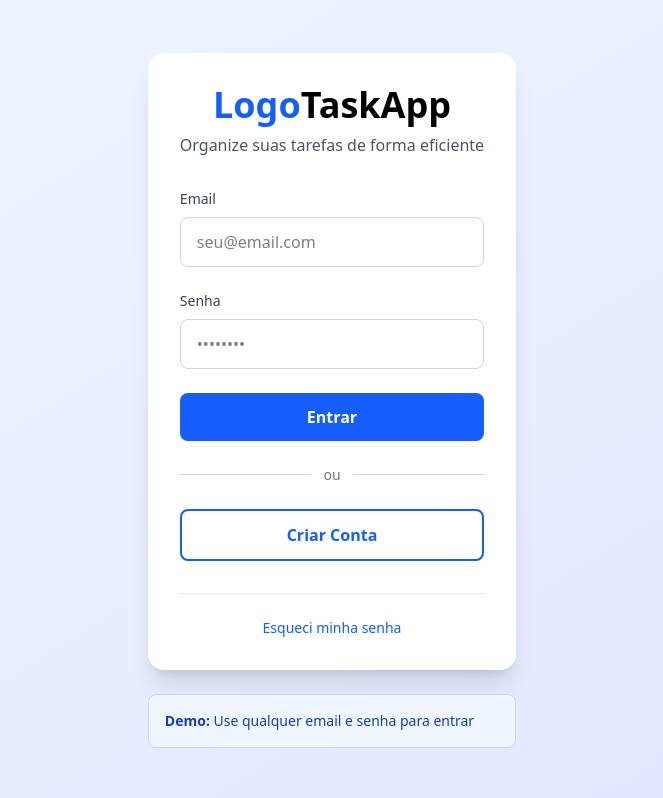
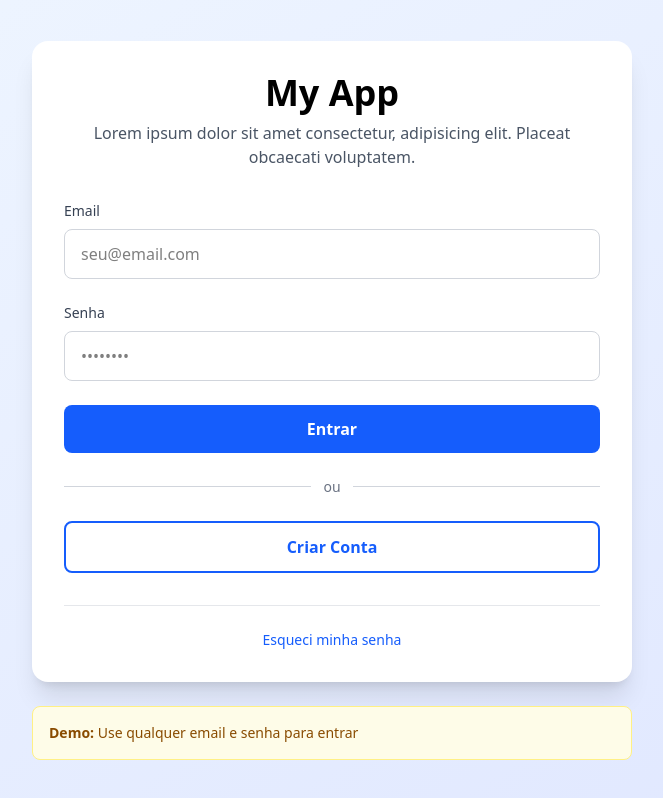
Before and after one commit to ruanvalente/angular-clean-arch, an Angular app: page /login in a window 1280 px wide. Shown: the whole page, without its empty margins (308-971 px from the left). Built offline with nearby package versions, Linux system fonts and the light colour scheme.

Commit message:
feat: update login page layout and content for improved user experience

```diff
--- a/src/app/presentation/pages/login-page/login-page.component.html
+++ b/src/app/presentation/pages/login-page/login-page.component.html
@@ -1,8 +1,8 @@
-<div class="w-full max-w-md">
+<div class="w-full md:w-150">
   <div class="bg-white rounded-2xl shadow-xl p-8">
     <div class="text-center mb-8">
-      <h1 class="text-4xl font-bold mb-2"><span class="text-blue-600">Logo</span>TaskApp</h1>
-      <p class="text-gray-600">Organize suas tarefas de forma eficiente</p>
+      <h1 class="text-4xl font-bold mb-2"><span class="text-blue-600"></span>My App</h1>
+      <p class="text-gray-600">Lorem ipsum dolor sit amet consectetur, adipisicing elit. Placeat obcaecati voluptatem.</p>
     </div>
 
     <form (ngSubmit)="handleLogin()" class="space-y-6">
@@ -80,8 +80,8 @@
     </div>
   </div>
 
-  <div class="mt-6 p-4 bg-blue-50 rounded-lg border border-blue-200">
-    <p class="text-sm text-blue-800">
+  <div class="mt-6 p-4 bg-yellow-50 rounded-lg border border-yellow-200">
+    <p class="text-sm text-yellow-800">
       <strong>Demo:</strong> Use qualquer email e senha para entrar
     </p>
   </div>
--- a/src/app/presentation/pages/login-page/login-page.component.ts
+++ b/src/app/presentation/pages/login-page/login-page.component.ts
@@ -27,16 +27,13 @@ export class LoginPageComponent {
 
     this.isLoading.set(true);
 
-    // Simular chamada à API
     setTimeout(() => {
       this.isLoading.set(false);
-      // Redirecionar para tarefas após login bem-sucedido
       this.router.navigate(['/tasks']);
     }, 1000);
   }
 
   handleSignup() {
-    // Aqui você pode redirecionar para página de cadastro ou abrir um modal
     alert('Funcionalidade de cadastro será implementada');
   }
 }
--- a/src/app/shared/layouts/auth-layout/auth-layout.component.html
+++ b/src/app/shared/layouts/auth-layout/auth-layout.component.html
@@ -1,5 +1,5 @@
 <div
-  class="min-h-screen flex items-center justify-center bg-linear-to-br from-blue-50 to-indigo-100 p-4"
+  class="min-h-screen min-w-full flex items-center justify-center bg-linear-to-br from-blue-50 to-indigo-100 p-4"
 >
   <router-outlet></router-outlet>
 </div>
```
